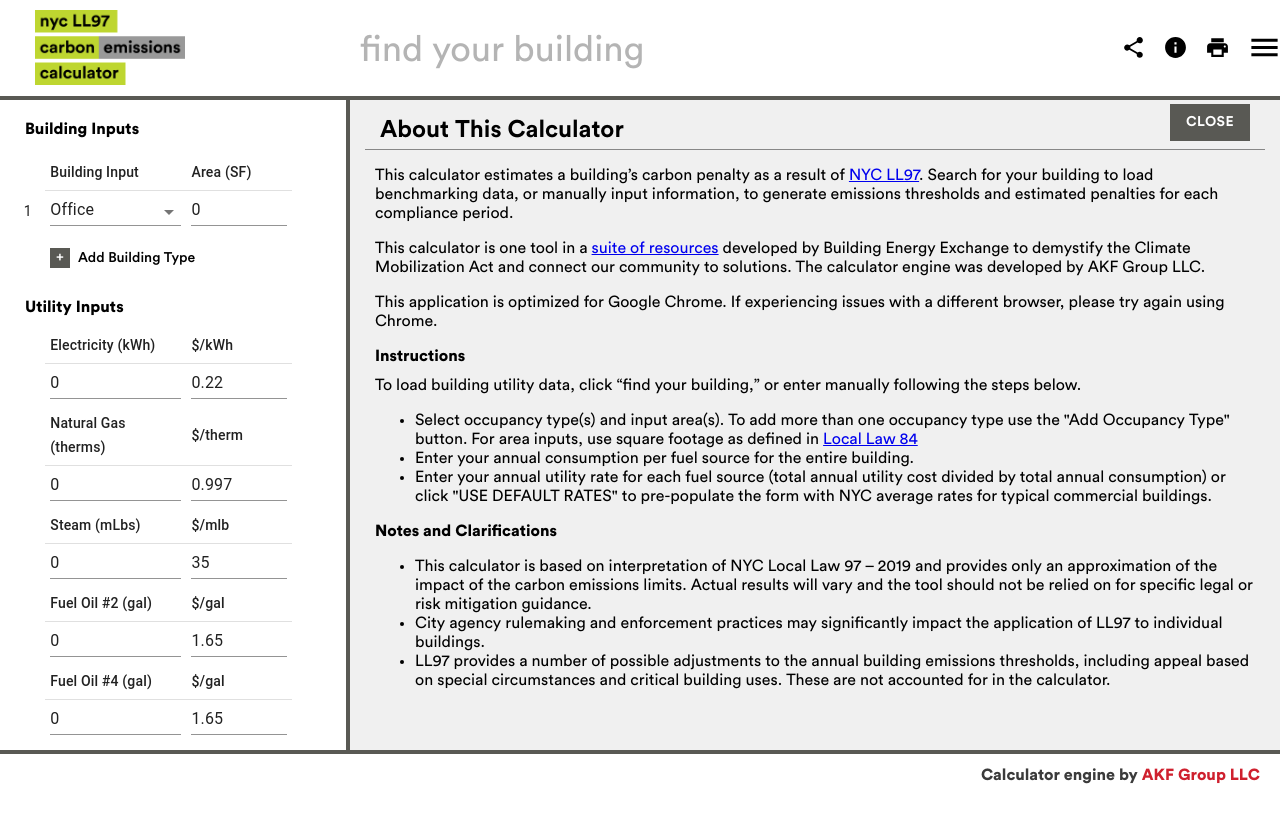
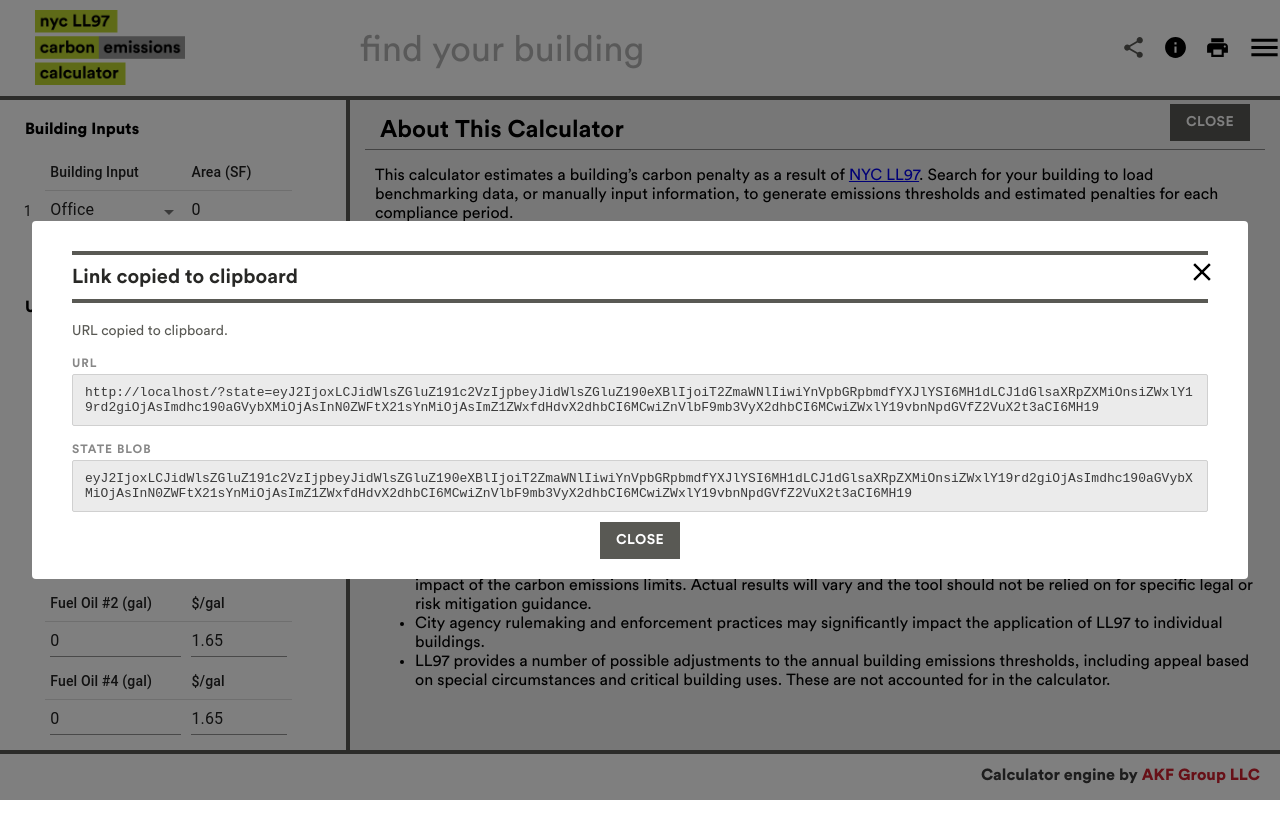
Before and after one commit to michaelsweeney/ll97-calculator-update, a React (Vite) app: page / in a window 1280 px wide. Both pictures are taken after a click on the button 1133 px from the left and 50 px from the top of the page. Shown: the top 838 px of the page. Built offline with nearby package versions, Linux system fonts and the light colour scheme.

Commit message:
feat: show share dialog with URL and state blob on copy

```diff
--- a/src/components/header.tsx
+++ b/src/components/header.tsx
@@ -9,6 +9,7 @@ import { InfoIconButton, PrintIconButton, ShareIconButton } from './iconbuttons'
 import { encodeScenario } from '../shared/urlState'
 import { toScenario } from '../lib/scenarioAdapter'
 import NavMenu from './navmenu'
+import ModalWrapper from './modals/modalwrapper'
 
 import { styled } from '@mui/material/styles'
 import CalcLogo from './calclogo'
@@ -82,6 +83,34 @@ const Left = styled('div')`
 
 const TitleContainer = styled('div')``
 
+const ShareDialogLabel = styled('div')`
+  font-family: CircularStd-Bold;
+  font-size: 12px;
+  color: ${colors.grays.light};
+  margin-top: 16px;
+  margin-bottom: 4px;
+  text-transform: uppercase;
+  letter-spacing: 0.08em;
+`
+
+const ShareDialogValue = styled('div')`
+  font-family: monospace;
+  font-size: 13px;
+  background: ${colors.grays.extralight};
+  border: 1px solid #d0d0d0;
+  border-radius: 2px;
+  padding: 10px 12px;
+  word-break: break-all;
+  color: ${colors.grays.dark};
+`
+
+const ShareDialogCopied = styled('div')`
+  font-family: CircularStd-Book;
+  font-size: 14px;
+  color: ${colors.secondary.main};
+  margin-bottom: 8px;
+`
+
 const PrintButtonWrapper = styled('div')`
   display: inline-block;
   position: relative;
@@ -108,7 +137,7 @@ const NavButtonWrapper = styled('div')`
 
 const Header = () => {
   const dispatch = useAppDispatch()
-  const [copied, setCopied] = useState(false)
+  const [shareDialog, setShareDialog] = useState<{ url: string; blob: string } | null>(null)
   const { is_ll84_loaded, ll84_year_label, ll84_building_name } = useAppSelector(
     state => state.ll84_query
   )
@@ -132,13 +161,26 @@ const Header = () => {
     const encoded = encodeScenario(scenario)
     const url = new URL(window.location.href)
     url.searchParams.set('state', encoded)
-    navigator.clipboard.writeText(url.toString())
-    setCopied(true)
-    setTimeout(() => setCopied(false), 2000)
+    const fullUrl = url.toString()
+    navigator.clipboard.writeText(fullUrl)
+    setShareDialog({ url: fullUrl, blob: encoded })
   }
 
   return (
     <React.Fragment>
+      <ModalWrapper
+        isOpen={shareDialog !== null}
+        exitCallback={() => setShareDialog(null)}
+        modalTitle="Link copied to clipboard"
+        closable={true}
+      >
+        <ShareDialogCopied>URL copied to clipboard.</ShareDialogCopied>
+        <ShareDialogLabel>URL</ShareDialogLabel>
+        <ShareDialogValue>{shareDialog?.url}</ShareDialogValue>
+        <ShareDialogLabel>State blob</ShareDialogLabel>
+        <ShareDialogValue>{shareDialog?.blob}</ShareDialogValue>
+      </ModalWrapper>
+
       <Left>
         <CalcLogo />
       </Left>
@@ -160,7 +202,7 @@ const Header = () => {
       </Middle>
       <Right>
         <ShareButtonWrapper>
-          <ShareIconButton width={25} height={25} active={copied} clickCallback={handleShare} />
+          <ShareIconButton width={25} height={25} active={shareDialog !== null} clickCallback={handleShare} />
         </ShareButtonWrapper>
 
         <InfoIconButtonWrapper>
```
